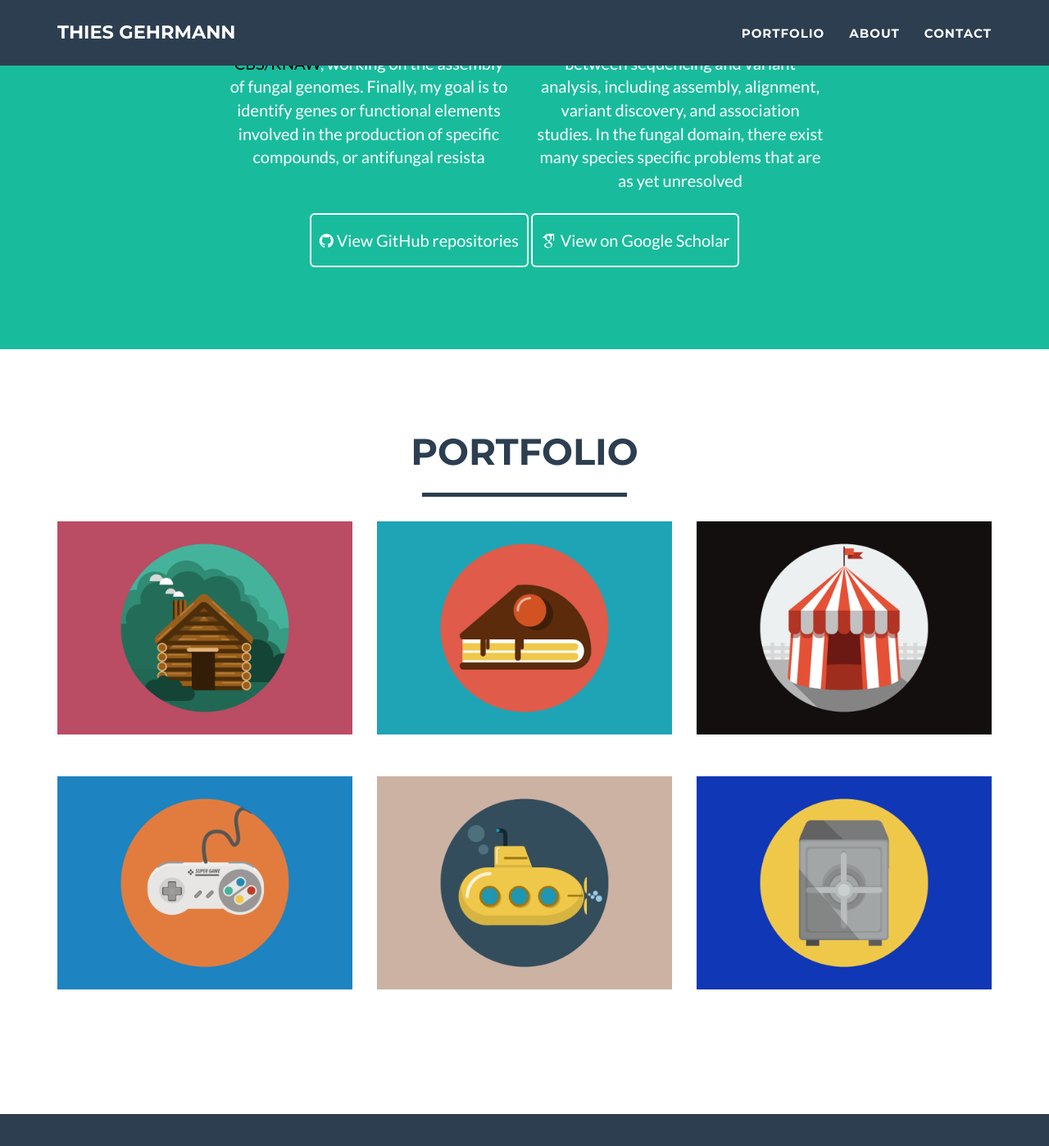
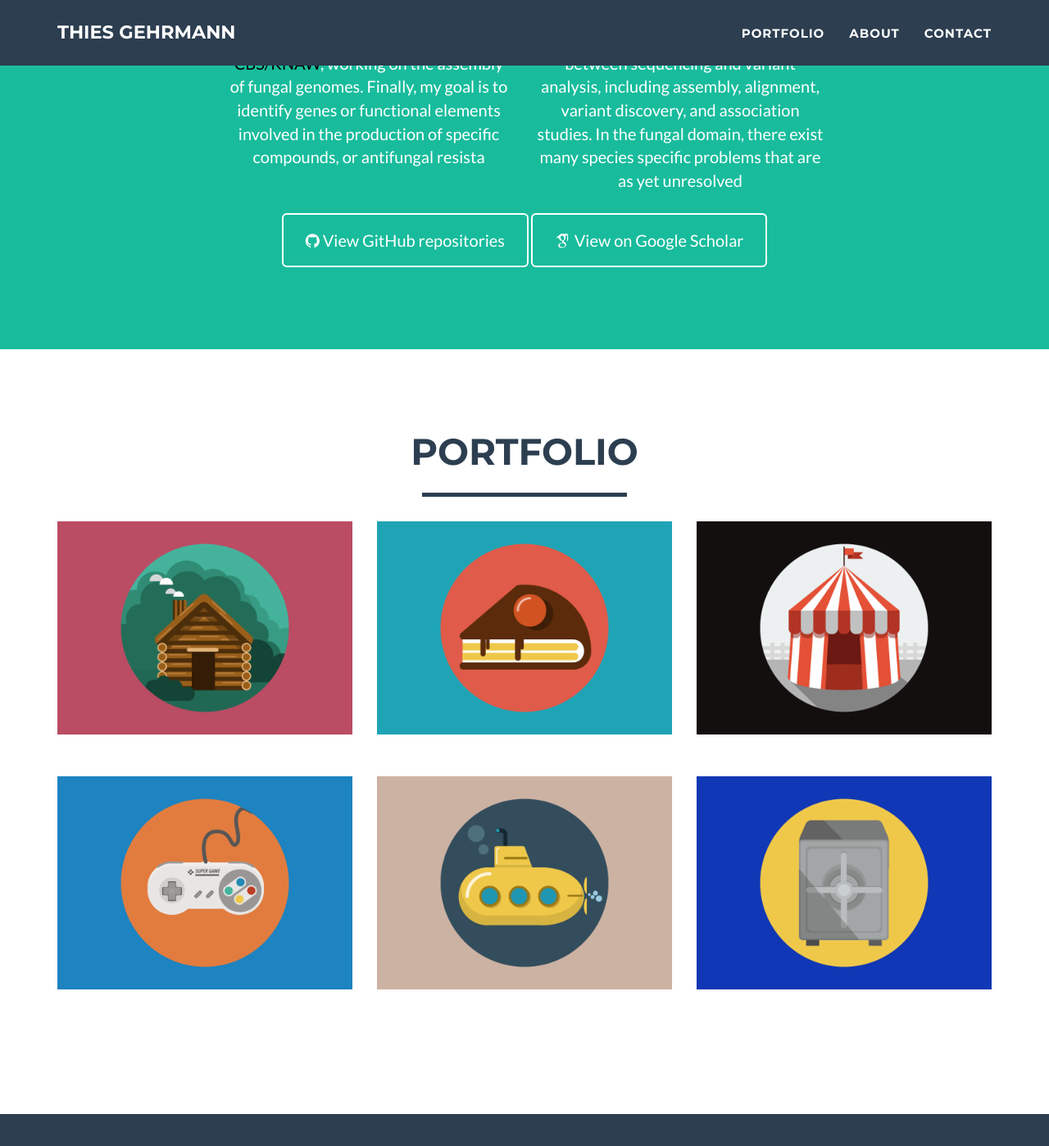
Before and after one commit to thiesgehrmann/thiesgehrmann.github.io, a Jekyll site: the page built from index.html, in a window 1280 px wide and 1400 px high, scrolled down 709 px. Shown: the whole window at 82% size. Built offline with Jekyll 4.4.1, drawn with Linux system fonts in a browser that asks for light colours; some web fonts are replaced.

Commit message:
shuffling

```diff
--- a/_includes/css/main.css
+++ b/_includes/css/main.css
@@ -258,8 +258,6 @@ section.success {
     color: #fff;
     background: 0 0;
     transition: all .3s ease-in-out;
-    padding-left: 10px;
-    padding-right: 10px;
 }
 
 .btn-outline:hover,
--- a/_includes/header.html
+++ b/_includes/header.html
@@ -10,6 +10,8 @@
                         <span class="skills">{{ site.skills }}</span>
                     </div>
                 </div>
+
+
                 <div class="col-lg-12">
                   <div class="col-lg-4 col-lg-offset-2">
                       <p>I am a bioinformatician at the <a href="http://cbs.knaw.nl" class="greenlink">CBS/KNAW</a>, working on the assembly of fungal genomes. Finally, my goal is to identify genes or functional elements involved in the production of specific compounds, or antifungal resista
```
Also changed, not shown: 1 other file.
